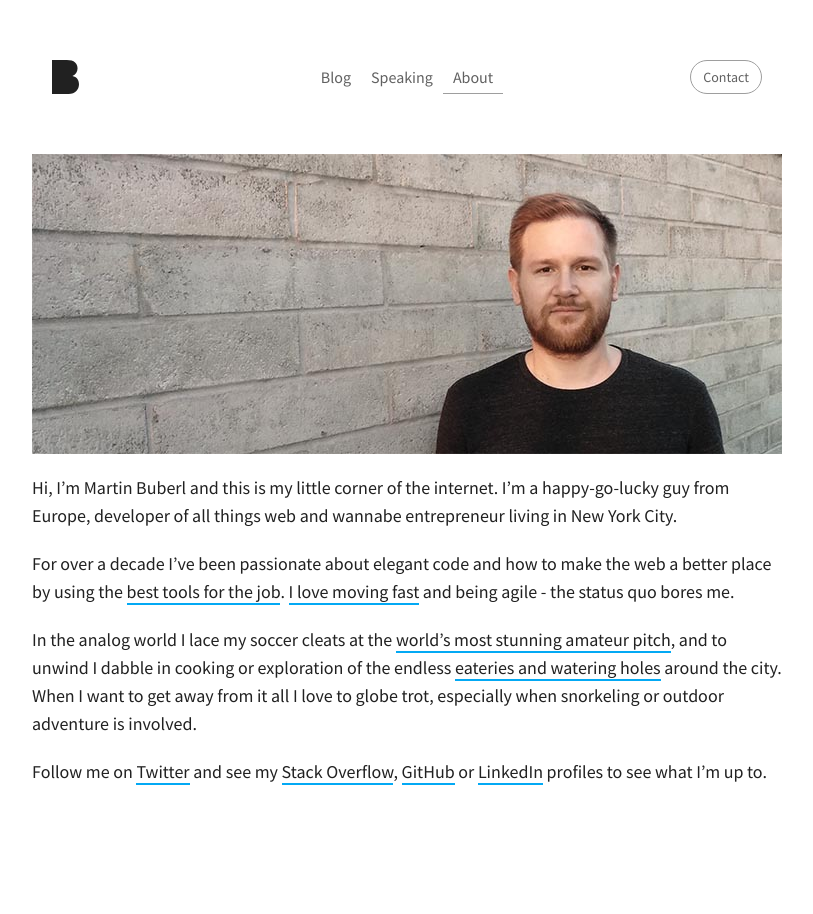
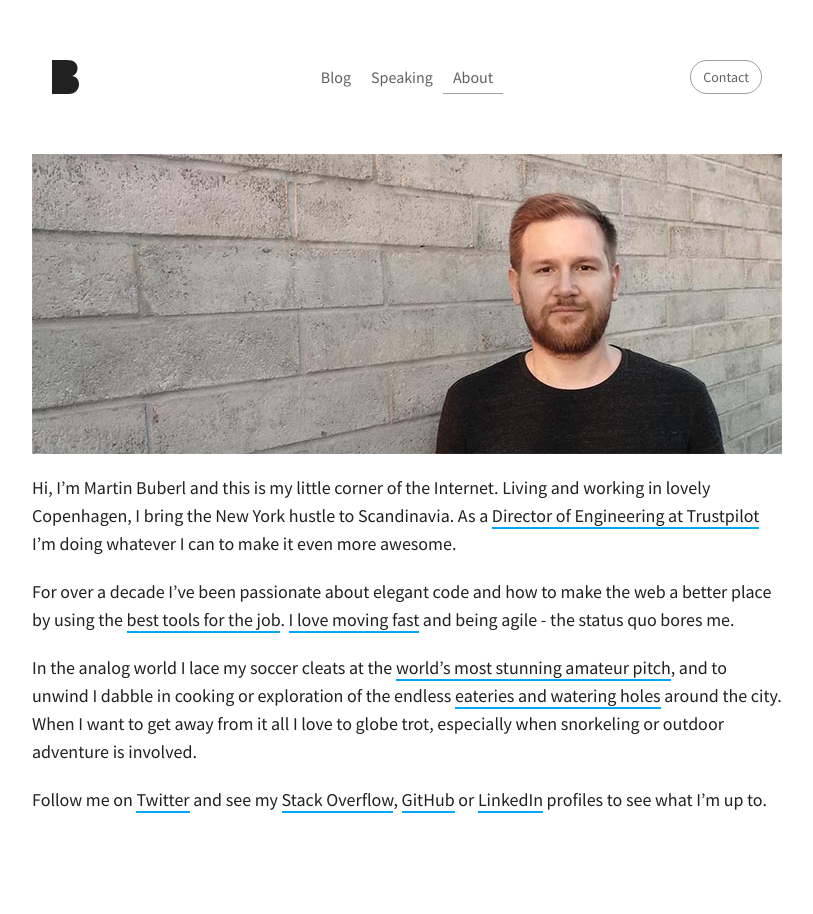
Before and after one commit to martinbuberl/martinbuberl.github.io, a Jekyll site: the page built from about.md, in a window 1280 px wide. Shown: the whole page, without its empty margins (233-1046 px from the left). Built offline with Jekyll 4.4.1, drawn with Linux system fonts in a browser that asks for light colours; nearby versions of some CDN libraries; some web fonts are replaced.

Commit message:
Replaced with Copenhagen

```diff
--- a/about.md
+++ b/about.md
@@ -7,7 +7,7 @@ permalink: /about/
 
 <p class="about"></p>
 
-Hi, I'm Martin Buberl and this is my little corner of the internet. I'm a happy-go-lucky guy from Europe, developer of all things web and wannabe entrepreneur living in New York City.
+Hi, I'm Martin Buberl and this is my little corner of the Internet. Living and working in lovely Copenhagen, I bring the New York hustle to Scandinavia. As a <a target="_blank" href="https://stackoverflow.com/story/martinbuberl">Director of Engineering at Trustpilot</a> I'm doing whatever I can to make it even more awesome.
 
 For over a decade I've been passionate about elegant code and how to make the web a better place by using the [best tools for the job](/resources/). [I love moving fast](/blog/move-fast-and-break-things-but-know-when-its-broken/) and being agile - the status quo bores me.
 
```
